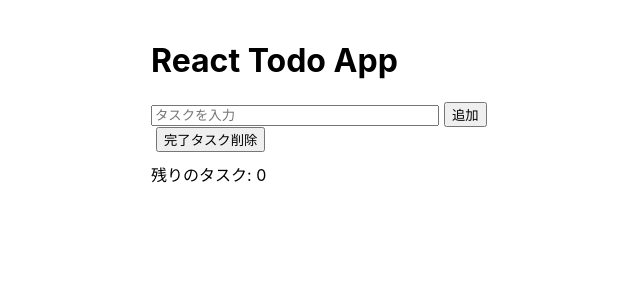
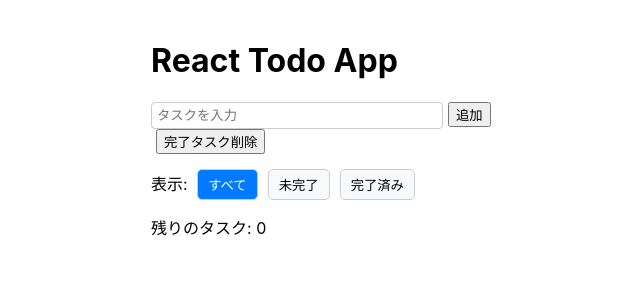
Before and after one commit to masaki-tec/react_project, a React (Create React App) app in the folder react-project/: page / in a window 1280 px wide. Shown: the top 300 px of the page, without its empty margins (289-929 px from the left). Built offline with nearby package versions, Linux system fonts and the light colour scheme; the HTML template or start-up script is replaced by a standard one.

Commit message:
フィルターの実装

```diff
--- /dev/null
+++ b/react-project/src/App.css
@@ -0,0 +1,33 @@
+/* フィルターボタンの共通スタイル */
+.filter-button {
+  margin: 0 5px;
+  padding: 5px 10px;
+  border: 1px solid #ccc;
+  border-radius: 5px;
+  background-color: #f8f9fa;
+  color: black;
+  cursor: pointer;
+  transition: all 0.2s;
+}
+
+/* 選択中フィルターのスタイル */
+.filter-button.active {
+  background-color: #007bff;
+  color: white;
+}
+
+/* 入力欄 */
+.todo-input {
+  width: 70%;
+  margin-right: 5px;
+  padding: 5px;
+  border-radius: 4px;
+  border: 1px solid #ccc;
+}
+
+/* 全体レイアウト */
+.container {
+  padding: 20px;
+  max-width: 400px;
+  margin: 0 auto;
+}
--- a/react-project/src/App.js
+++ b/react-project/src/App.js
@@ -1,35 +1,33 @@
 import { useState, useRef, useEffect } from "react";
 import TodoList from "./TodoList";
 import { v4 as uuidv4 } from "uuid";
+import "./App.css"; // CSSをインポート
 
 function App() {
-  // 🔹 初回ロード時に localStorage から読み込む
   const getInitialTodos = () => {
     const storedTodos = localStorage.getItem("todos");
     return storedTodos ? JSON.parse(storedTodos) : [];
   };
 
   const [todos, setTodos] = useState(getInitialTodos);
+  const [filter, setFilter] = useState("all");
 
   const todoNameRef = useRef();
 
-  // 🔹 todos が変わるたびに localStorage に保存
   useEffect(() => {
     localStorage.setItem("todos", JSON.stringify(todos));
   }, [todos]);
 
-  // タスクを追加
   const handleAddTodo = () => {
     const name = todoNameRef.current.value.trim();
-    if (name === "") return;
+    if (!name) return;
     setTodos((prevTodos) => [
       ...prevTodos,
-      { id: uuidv4(), name: name, completed: false },
+      { id: uuidv4(), name, completed: false },
     ]);
     todoNameRef.current.value = "";
   };
 
-  // タスク完了状態の切り替え
   const toggleTodo = (id) => {
     setTodos((prevTodos) =>
       prevTodos.map((todo) =>
@@ -38,26 +36,57 @@ function App() {
     );
   };
 
-  // 完了タスクの削除
   const handleClear = () => {
     setTodos((prevTodos) => prevTodos.filter((todo) => !todo.completed));
   };
 
+  const filteredTodos = todos.filter((todo) => {
+    if (filter === "active") return !todo.completed;
+    if (filter === "completed") return todo.completed;
+    return true;
+  });
+
   return (
-    <div style={{ padding: "20px", maxWidth: "400px", margin: "0 auto" }}>
+    <div className="container">
       <h1>React Todo App</h1>
-      <TodoList todos={todos} toggleTodo={toggleTodo} />
+
+      <TodoList todos={filteredTodos} toggleTodo={toggleTodo} />
+
       <input
         type="text"
         ref={todoNameRef}
         placeholder="タスクを入力"
-        style={{ width: "70%", marginRight: "5px" }}
+        className="todo-input"
       />
       <button onClick={handleAddTodo}>追加</button>
       <button onClick={handleClear} style={{ marginLeft: "5px" }}>
         完了タスク削除
       </button>
-      <div style={{ marginTop: "10px" }}>
+
+      {/* フィルターボタン */}
+      <div style={{ marginTop: "15px" }}>
+        <span>表示: </span>
+        <button
+          className={`filter-button ${filter === "all" ? "active" : ""}`}
+          onClick={() => setFilter("all")}
+        >
+          すべて
+        </button>
+        <button
+          className={`filter-button ${filter === "active" ? "active" : ""}`}
+          onClick={() => setFilter("active")}
+        >
+          未完了
+        </button>
+        <button
+          className={`filter-button ${filter === "completed" ? "active" : ""}`}
+          onClick={() => setFilter("completed")}
+        >
+          完了済み
+        </button>
+      </div>
+
+      <div style={{ marginTop: "15px" }}>
         残りのタスク: {todos.filter((todo) => !todo.completed).length}
       </div>
     </div>
```
